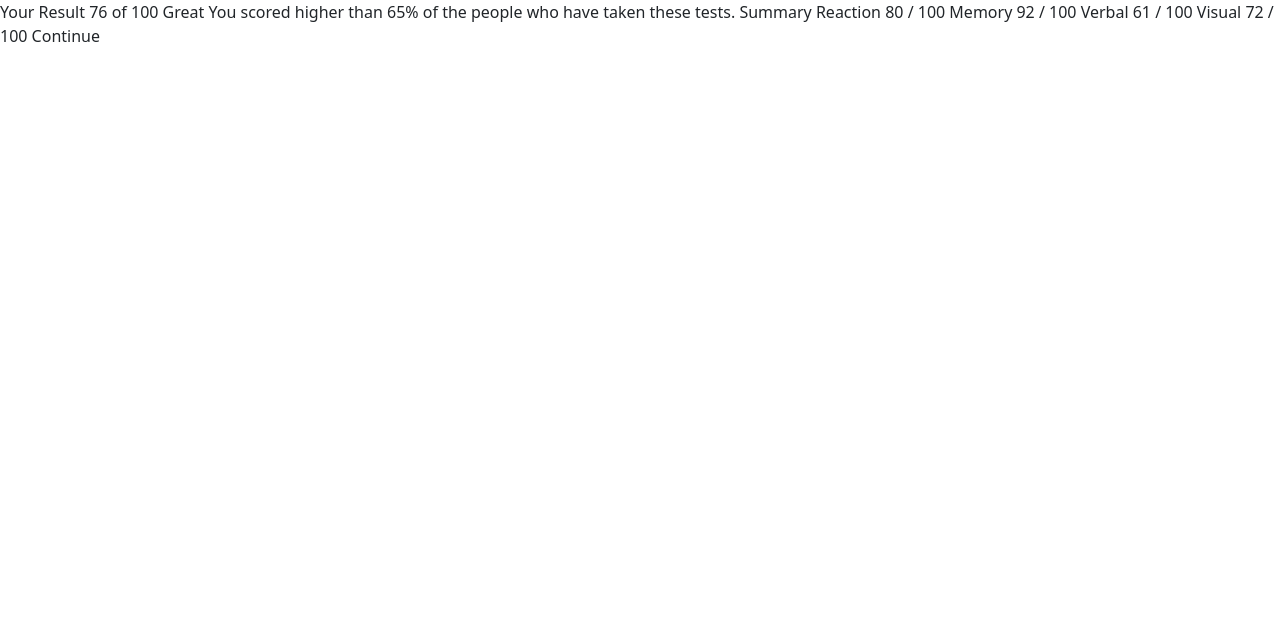
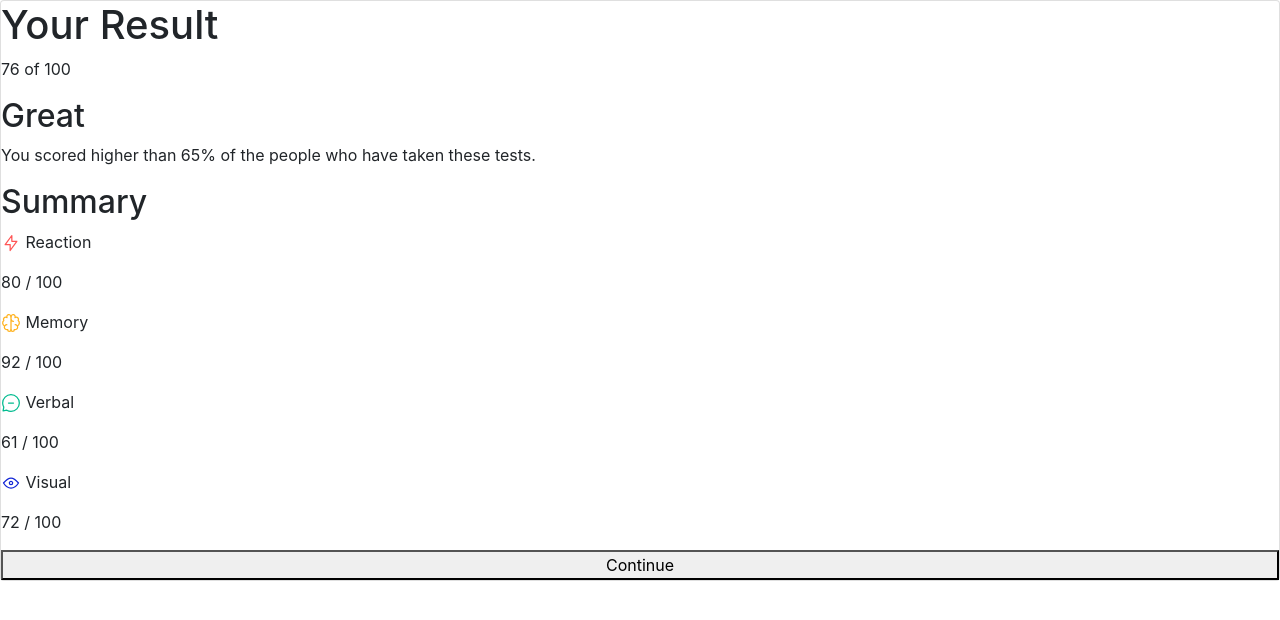
Before and after one commit to DSAW-2024-1/css-frameworks-1JuL, a plain HTML site: page bootstrap-workshop/index.html in a window 1280 px wide. Drawn offline with nearby package versions, Linux system fonts and the light colour scheme.

Commit message:
Initial commit

```diff
--- a/bootstrap-workshop/index.html
+++ b/bootstrap-workshop/index.html
@@ -1,43 +1,72 @@
 <!DOCTYPE html>
 <html lang="en">
-
   <head>
     <meta charset="utf-8" />
     <meta name="viewport" content="width=device-width, initial-scale=1" />
     <title>Bootstrap Workshop</title>
-  <link href="https://cdn.jsdelivr.net/npm/bootstrap@5.3.2/dist/css/bootstrap.min.css" rel="stylesheet"
-    integrity="sha384-T3c6CoIi6uLrA9TneNEoa7RxnatzjcDSCmG1MXxSR1GAsXEV/Dwwykc2MPK8M2HN" crossorigin="anonymous" />
+    <link
+      href="https://cdn.jsdelivr.net/npm/bootstrap@5.3.2/dist/css/bootstrap.min.css"
+      rel="stylesheet"
+      integrity="sha384-T3c6CoIi6uLrA9TneNEoa7RxnatzjcDSCmG1MXxSR1GAsXEV/Dwwykc2MPK8M2HN"
+      crossorigin="anonymous"
+    />
+    <link href="./bootstrap.css" rel="stylesheet">
   </head>
 
   <body>
-  Your Result
-  76
-  of 100
+    <main>
+      <div class="card">
+        <div class="overall_score">
+          <h1>Your Result</h1>
+          <p class="puntaje"><span>76</span> of 100</p>
 
-  Great
-  You scored higher than 65% of the people who have taken these tests.
+          <div class="clasificacion">
+            <h2 class="rank">Great</h2>
+            <p>You scored higher than 65% of the people who have taken these tests.</p>
+          </div>
 
-  Summary
-
-  Reaction
-  80 / 100
-
-  Memory
-  92 / 100
-
-  Verbal
-  61 / 100
-
-  Visual
-  72 / 100
-
-  Continue
+        </div>
 
 
+        <div class="second-content">
+          <h2>Summary</h2>
+          <div class="content reaction">
+              <div class="position-text">
+                  <p class="content-color"><img src="../assets/images/icon-reaction.svg" alt="reaction"> Reaction</p> <p><span>80 </span>/ 100</p>
+              </div>
+          </div>
+
+          <div class="content memory">
+              <div class="position-text">
+                  <p class="content-color"><img src="../assets/images/icon-memory.svg" alt=" memory"> Memory</p> <p><span>92 </span>/ 100</p>
+              </div>
+          </div>
+
+          <div class="content verbal">
+              <div class="position-text">
+                  <p class="content-color"><img src="../assets/images/icon-verbal.svg" alt=""> Verbal</p> <p><span>61 </span>/ 100</p>
+              </div>
+          </div>
+
+          <div class="content visual">
+              <div class="position-text">
+                  <p class="content-color"><img src="../assets/images/icon-visual.svg" alt=""> Visual</p> <p><span>72 </span>/ 100</p>
+              </div>
+          </div>
+
+          <div class="d-grid gap-2">
+              <button class="button">Continue</button>
+          </div>
+      </div>
+
+      </div>
+    </main>
+
     <!-- No elimine este tag -->
-  <script src="https://cdn.jsdelivr.net/npm/bootstrap@5.3.2/dist/js/bootstrap.bundle.min.js"
+    <script
+      src="https://cdn.jsdelivr.net/npm/bootstrap@5.3.2/dist/js/bootstrap.bundle.min.js"
       integrity="sha384-C6RzsynM9kWDrMNeT87bh95OGNyZPhcTNXj1NW7RuBCsyN/o0jlpcV8Qyq46cDfL"
-    crossorigin="anonymous"></script>
+      crossorigin="anonymous"
+    ></script>
   </body>
-
 </html>
```
Also changed, not shown: bootstrap-workshop/bootstrap.css (added). Lines whose indentation alone changed are shown as unchanged.
